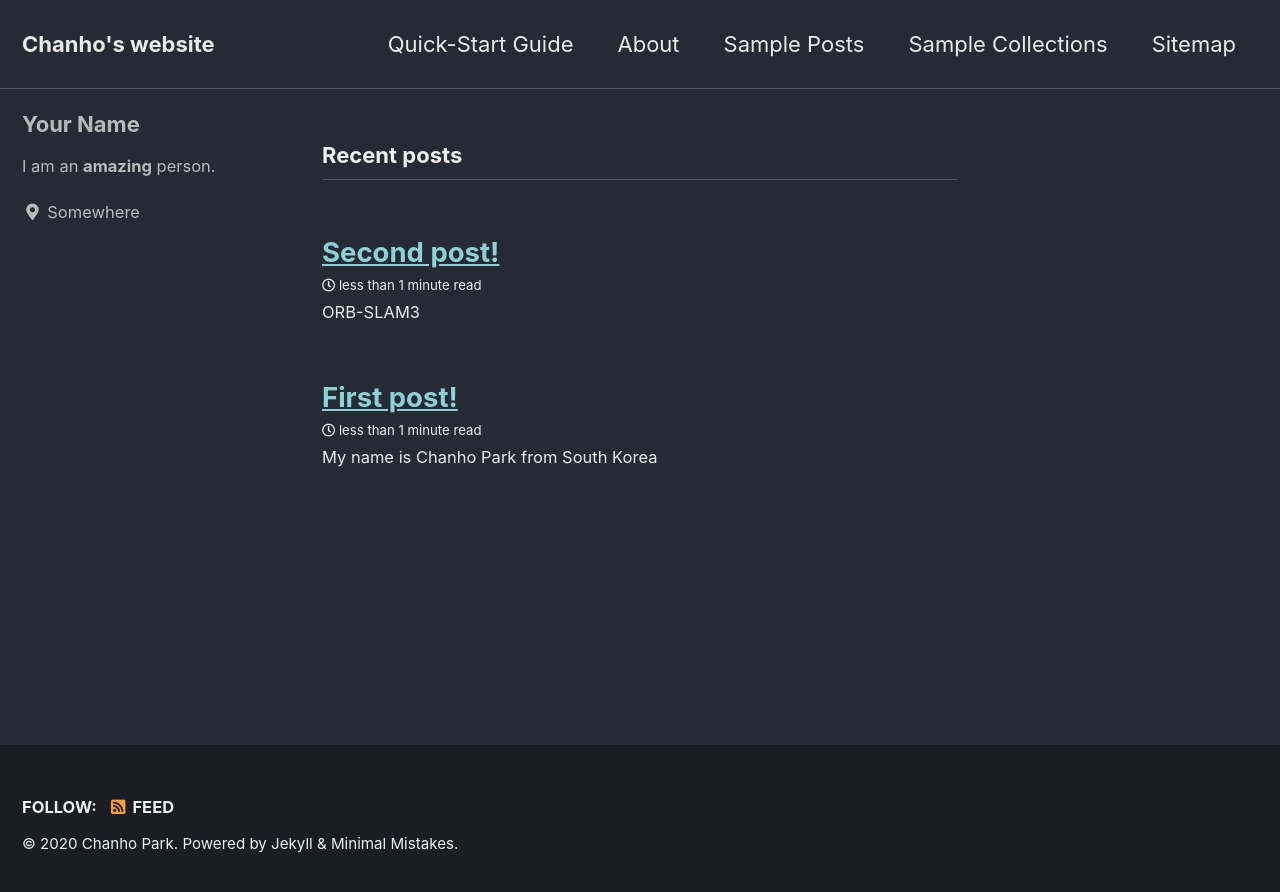
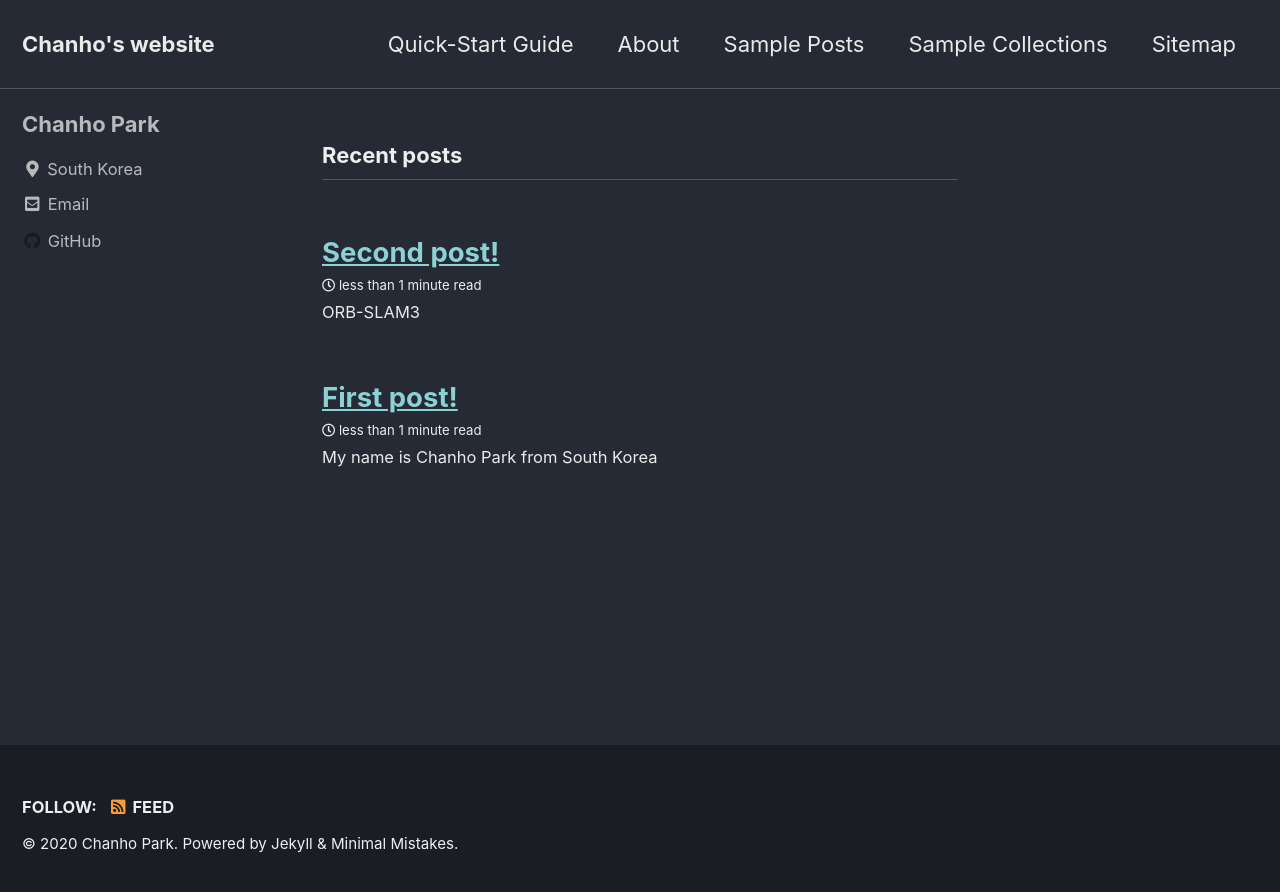
Before and after one commit to chanho-code/chanho-code.github.io, a Jekyll site: the page built from index.html, in a window 1280 px wide. Shown: the top 892 px of the page. Built offline with Jekyll 4.4.1, drawn with Linux system fonts in a browser that asks for light colours; cached includes are drawn as plain includes; the list of posts is cut into pages by our own code.

Commit message:
Update _config.yml

```diff
--- a/_config.yml
+++ b/_config.yml
@@ -93,15 +93,15 @@ analytics:
 
 # Site Author
 author:
-  name             : "Your Name"
+  name             : "Chanho Park"
   avatar           : # path of avatar image, e.g. "/assets/images/bio-photo.jpg"
-  bio              : "I am an **amazing** person."
-  location         : "Somewhere"
+  bio              : ""
+  location         : "South Korea"
   email            :
   links:
     - label: "Email"
       icon: "fas fa-fw fa-envelope-square"
-      # url: "mailto:your.name@email.com"
+      url: "pch8793@gmail.com"
     - label: "Website"
       icon: "fas fa-fw fa-link"
       # url: "https://your-website.com"
@@ -113,7 +113,7 @@ author:
       # url: "https://facebook.com/"
     - label: "GitHub"
       icon: "fab fa-fw fa-github"
-      # url: "https://github.com/"
+      url: "https://github.com/chanho-code"
     - label: "Instagram"
       icon: "fab fa-fw fa-instagram"
       # url: "https://instagram.com/"
```
